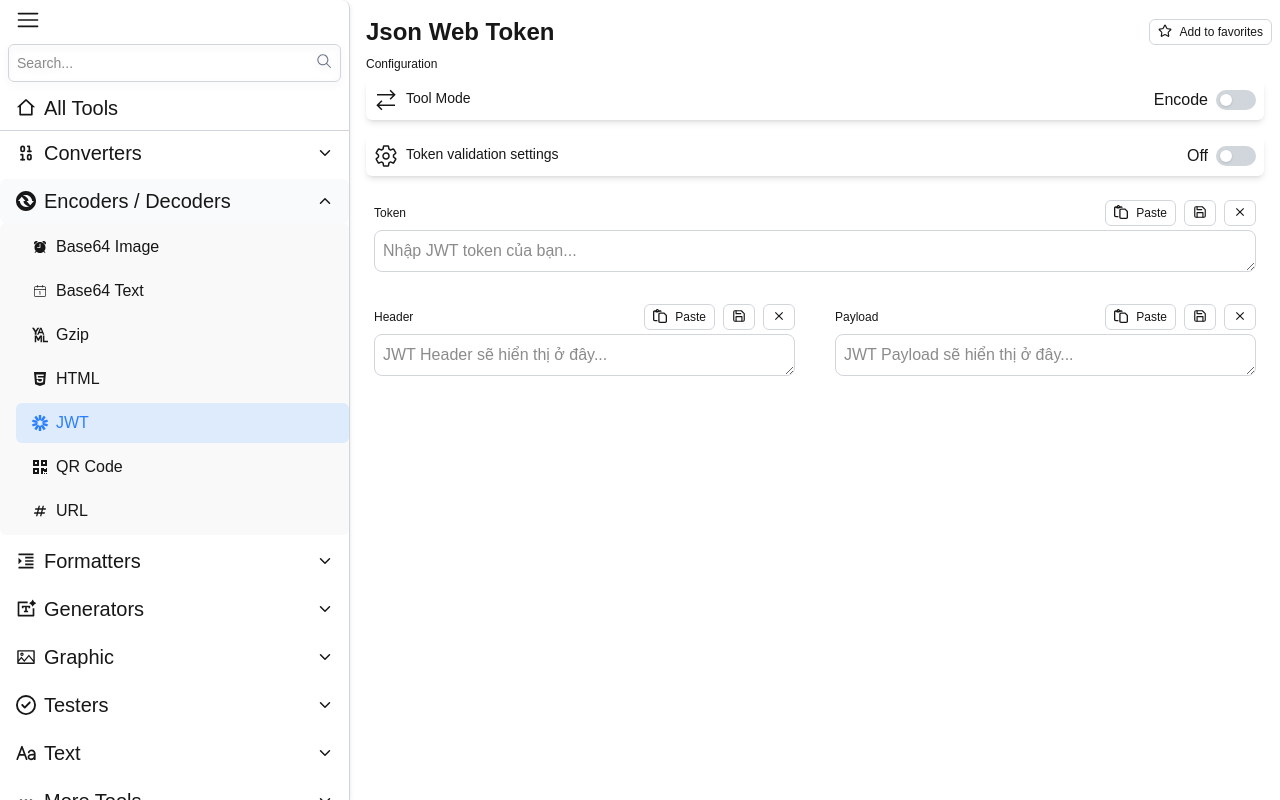
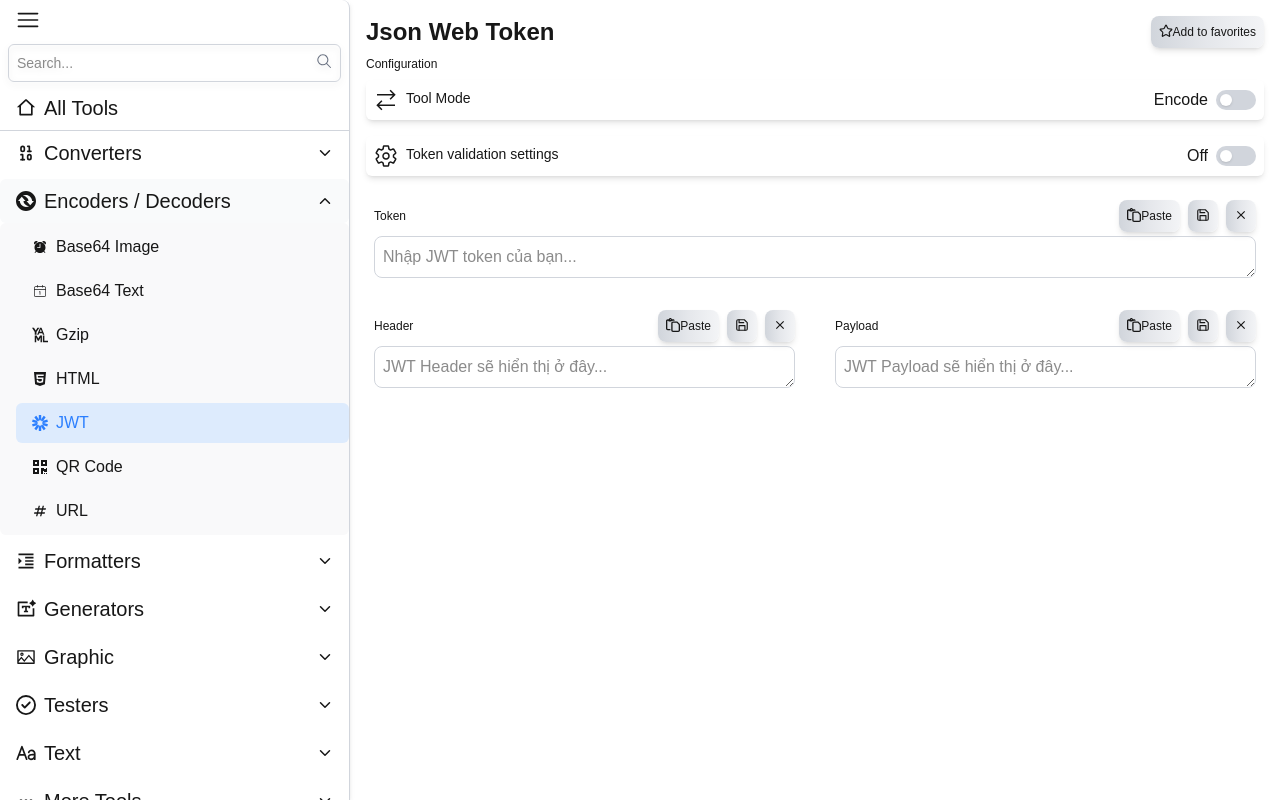
Before and after one commit to Kanghocit/Devtoys, a Next.js app: page /jwt in a window 1280 px wide. Built offline with nearby package versions, Linux system fonts and the light colour scheme.

Commit message:
fix(ui): cron-paser

```diff
--- a/src/app/(converters)/cron-parser/page.tsx
+++ b/src/app/(converters)/cron-parser/page.tsx
@@ -17,6 +17,7 @@ import { MdFilePresent, MdOutlineSpaceBar } from "react-icons/md";
 
 import parser from "cron-parser";
 import cronstrue from "cronstrue";
+import ButtonCopy from "@/components/button/copy";
 
 const CronParser = () => {
   const fileInputRef = useRef<HTMLInputElement | null>(null);
@@ -101,7 +102,7 @@ const CronParser = () => {
       />
 
       {/* Cron expression to parse */}
-      <div className="flex justify-between my-2">
+      <div className="flex justify-between my-1">
         <div className="flex flex-col justify-end ms-2">
           <p className="text-xs">Cron expression to parse</p>
         </div>
@@ -117,7 +118,7 @@ const CronParser = () => {
           />
           <Button icon={<LuTrash />} onClick={handleClear} />
           <Button icon={<FiSave />} />
-          <Button icon={<LuCopy />}>Copy</Button>
+          <ButtonCopy input={valueCron} />
         </div>
       </div>
       <div className="me-3 pe-1">
@@ -130,9 +131,9 @@ const CronParser = () => {
       </div>
 
       {/* Description Cron */}
-      <div className="flex justify-between my-2">
+      <div className="flex justify-between my-1 ">
         <div className="flex flex-col justify-end ms-2">
-          <p className="text-xs">Cron description</p>
+          <p className="text-xs">Cron description </p>
         </div>
 
         <div className="flex gap-2 pe-2">
@@ -150,11 +151,11 @@ const CronParser = () => {
       </div>
       {/* Next scheduled dates */}
       <div className="me-3 ms-2">
-        <div className="flex flex-col justify-end ">
+        <div className="flex flex-col justify-end my-1">
           <p className="text-xs">Next scheduled dates</p>
         </div>
         <Textarea
-          className="w-full min-h-200"
+          className="w-full min-h-200 "
           value={scheduledDates}
           onChange={(e) => setScheduledDates(e.target.value)}
         />
--- a/src/app/(converters)/date-convert/page.tsx
+++ b/src/app/(converters)/date-convert/page.tsx
@@ -5,7 +5,9 @@ import Button from "@/components/button";
 import CustomCard from "@/components/card/CustomCard";
 import Input from "@/components/input";
 import Switch from "@/components/switch";
+
 import { useEffect, useRef, useState } from "react";
+
 import { BsCalendarDate } from "react-icons/bs";
 import { FaBusinessTime } from "react-icons/fa";
 import { FaRegClock } from "react-icons/fa6";
@@ -53,12 +55,14 @@ const DateConvert = () => {
   const handleIconClick = () => {
     fileInputRef.current?.click();
   };
+
   const [timeData, setTimeData] = useState({
     offset: "07:00:00",
     localDateTime: "",
     utcDateTime: "",
     utcTicks: "",
   });
+
   const handleUpdateTimeData = () => {
     const date = new Date();
     const offset = date.getTimezoneOffset(); // Lấy offset tính bằng phút
@@ -81,6 +85,7 @@ const DateConvert = () => {
       utcTicks,
     });
   };
+
   useEffect(() => {
     handleUpdateTimeData(); // Cập nhật ngay khi component render
 
@@ -106,6 +111,7 @@ const DateConvert = () => {
       milliseconds: "",
     });
   };
+
   return (
     <div className="flex flex-col rounded-tl-2xl h-full p-2">
       {/* Header */}
--- a/src/common/Header.tsx
+++ b/src/common/Header.tsx
@@ -12,7 +12,7 @@ const Header = ({ title }: { title: string }) => {
   return (
     <header className="flex justify-between">
       <h1 className="font-bold text-2xl m-2">{title}</h1>
-      <div className="flex items-center gap-2">
+      <div className="flex items-center gap-2 me-2">
         <Button icon={<LuStar />} onClick={handleFavorite}>
           {isFavorite ? "Remove from favorites" : "Add to favorites"}
         </Button>
--- a/src/components/button/index.tsx
+++ b/src/components/button/index.tsx
@@ -18,9 +18,9 @@ const Button: React.FC<ButtonProps> = ({
   ...rest
 }) => {
   const buttonClass = clsx(
-    "flex gap-2 rounded-md w-fit text-xs cursor-pointer",
+    "flex rounded-lg w-fit text-xs cursor-pointer",
     variant === "default" &&
-      "bg-white border-1 border-gray-300 border-solid hover:bg-gray-200/50 px-2 py-1",
+      "p-2 shadow-md bg-gradient-to-r from-gray-300 via-gray-200 to-gray-100 animate-moving-gradient",
     variant === "text" && "items-center  px-2 py-1",
     variant === "primary" && "bg-blue-700 text-white",
     variant === "secondary" && "border-none color-white ",
```
